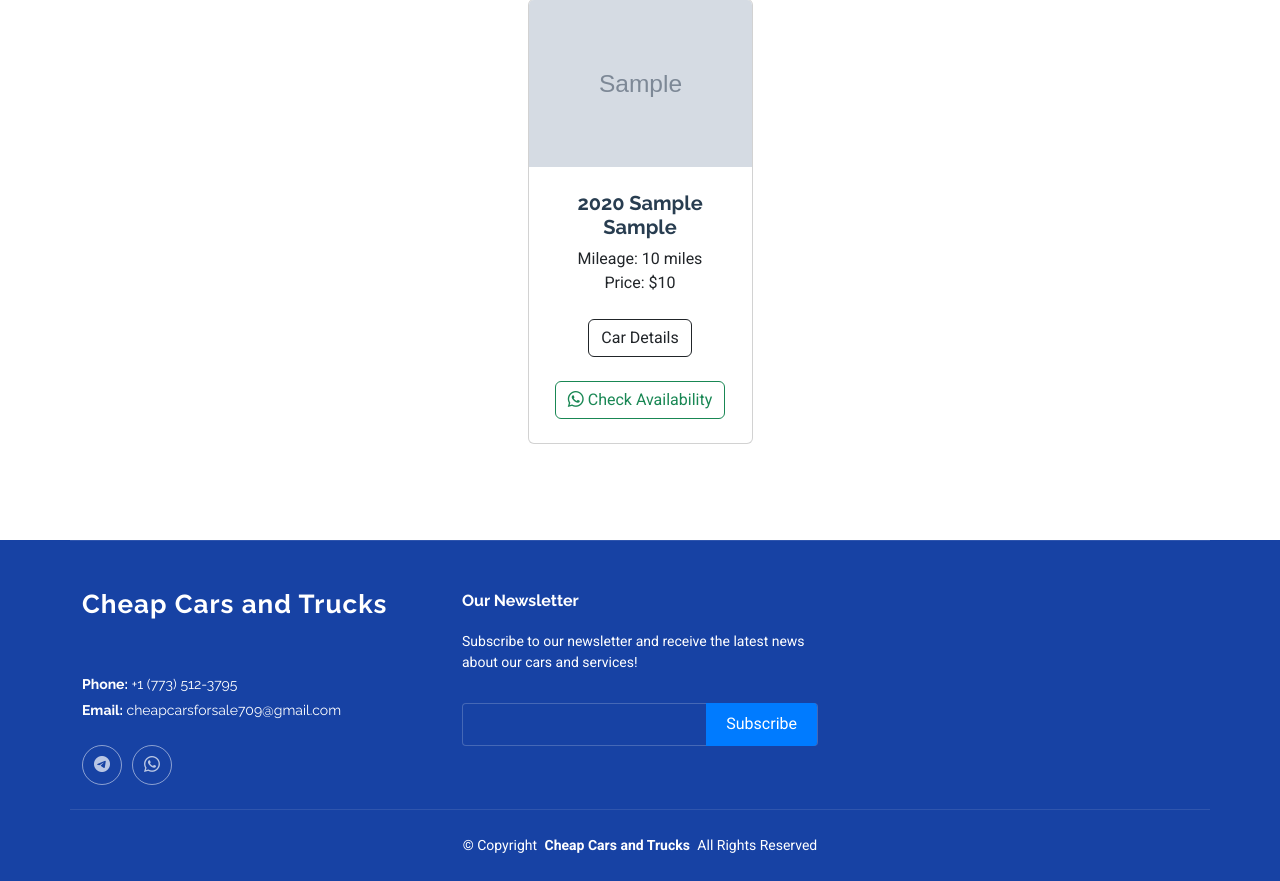
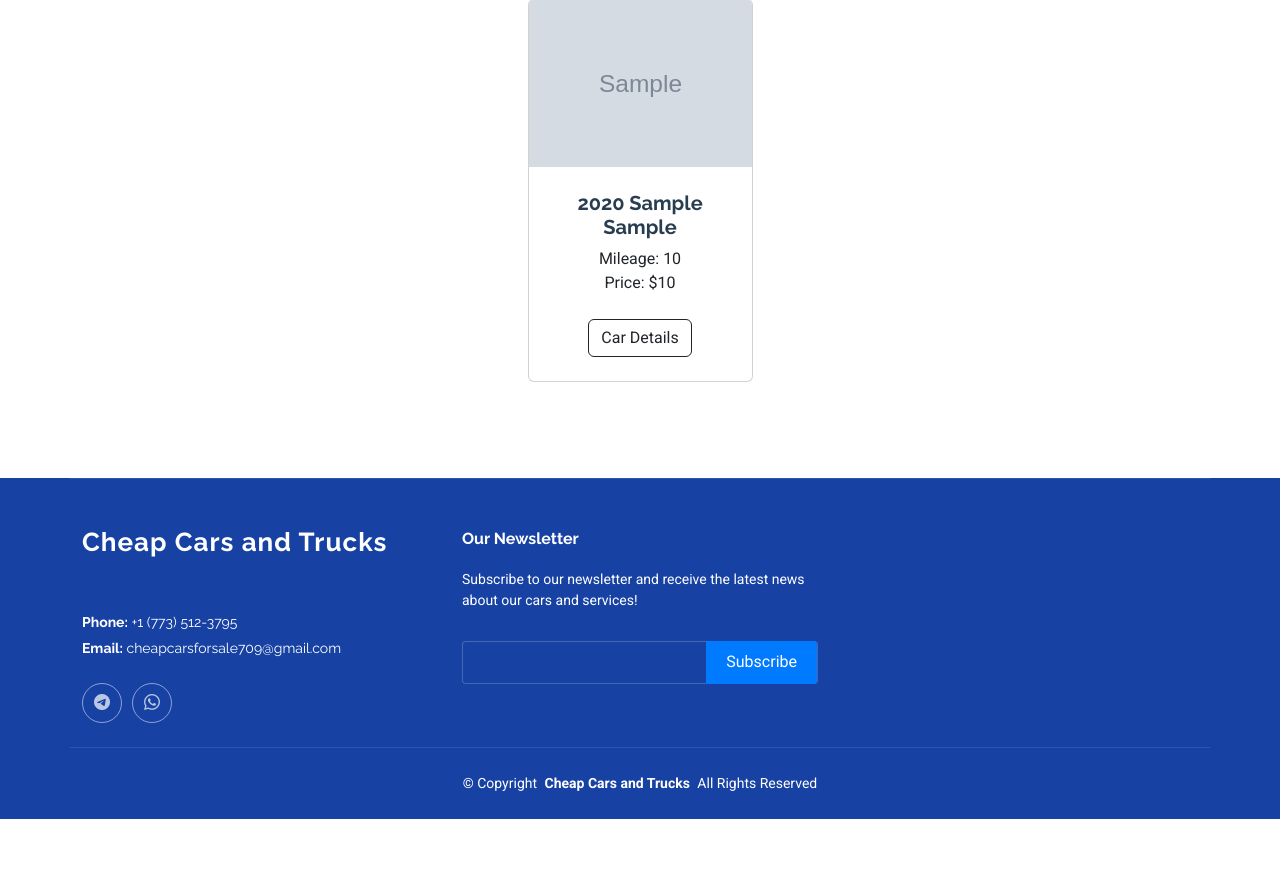
Before and after one commit to yardman706/cheap_cars, a Django app: page /inventory/ in a window 1280 px wide. Shown: the part 514-1395 px from the top of the page. After the commit the page ends 1333 px from the top, so only its background shows below. Run offline with Django 5.2, Linux system fonts and the light colour scheme; tables that the repository leaves empty hold one stand-in row (values such as "Sample post"); grey boxes marked "Sample" are stand-in pictures; some libraries are stand-ins or nearby versions.

Commit message:
Update shop.html availability removed

```diff
--- a/main/templates/main/shop.html
+++ b/main/templates/main/shop.html
@@ -29,7 +29,7 @@
                                 <!-- Product name-->
                                 <h5 class="fw-bolder">{{car.year|unlocalize}} {{car.make}} {{car.model}}</h5>
                                 <!-- Product price-->
-                                Mileage: {{car.mileage}} miles <br>
+                                Mileage: {{car.mileage}} <br>
                                 Price: ${{car.price}} <br>
 
                             </div>
@@ -37,8 +37,7 @@
                         <!-- Product actions-->
                         <div class="card-footer p-4 pt-0 border-top-0 bg-transparent">
                             <div class="text-center"><a class="btn btn-outline-dark mt-auto" href="{% url 'car_details' car.pk %}">Car Details </a></div>
-                            <br>
-                            <div class="text-center"><a class="btn btn-outline-success mt-auto" href="https://wa.me/17735123795"><i class="bi bi-whatsapp"></i> Check Availability </a></div>
+
                         </div>
                     </div>
 
```
